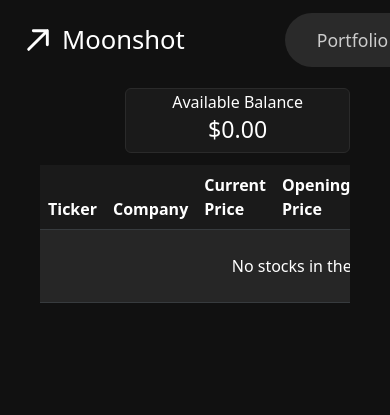
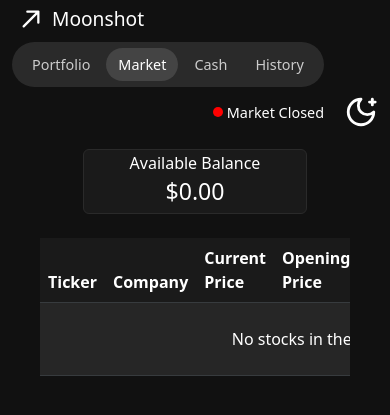
Before and after one commit to htphan9/IFT401-Team4-Capstone, a Flask app: page /market in a window 390 px wide. Shown: the top 415 px of the page. Run offline with Flask 3, Linux system fonts and the light colour scheme; the visitor is signed in with stand-in values (Sample User, id 1); data that the repository does not hold is empty.

Commit message:
refactor: responsive UI changes for navbar and headers, feat: added day toggles for market hours

```diff
--- a/app.py
+++ b/app.py
@@ -78,6 +78,13 @@ class MarketConfiguration(db.Model):
     id = db.Column(db.Integer, primary_key=True)
     open_time = db.Column(db.String(5), nullable=False, default='09:30')
     close_time = db.Column(db.String(5), nullable=False, default='16:00')
+    closed_monday    = db.Column(db.Boolean, nullable=False, default=False)
+    closed_tuesday   = db.Column(db.Boolean, nullable=False, default=False)
+    closed_wednesday = db.Column(db.Boolean, nullable=False, default=False)
+    closed_thursday  = db.Column(db.Boolean, nullable=False, default=False)
+    closed_friday    = db.Column(db.Boolean, nullable=False, default=False)
+    closed_saturday  = db.Column(db.Boolean, nullable=False, default=True)
+    closed_sunday    = db.Column(db.Boolean, nullable=False, default=True)
 
 # Transactions model
 class Transaction(db.Model):
@@ -119,9 +126,18 @@ class Portfolio(db.Model):
 def is_market_open():
     now = az_time()
 
-    # Market is closed on weekends (Saturday=5, Sunday=6)
-    if now.weekday() >= 5:
+    config = MarketConfiguration.query.first()
+    if not config:
         return False
+
+    weekday = now.weekday() # 0 = Monday, 6 = Sunday
+    if weekday == 0 and config.closed_monday: return False
+    if weekday == 1 and config.closed_tuesday: return False
+    if weekday == 2 and config.closed_wednesday: return False
+    if weekday == 3 and config.closed_thursday: return False
+    if weekday == 4 and config.closed_friday: return False
+    if weekday == 5 and config.closed_saturday: return False
+    if weekday == 6 and config.closed_sunday: return False
 
     # Check if today is a holiday
     today = now.date()
@@ -137,12 +153,6 @@ def is_market_open():
                 return False
         else:
             return False # All-day holiday
-
-
-    # Check market hours from the database
-    config = MarketConfiguration.query.first()
-    if not config:
-        return False
 
     open_parts = config.open_time.split(':')
     close_parts = config.close_time.split(':')
@@ -606,13 +616,34 @@ def update_market():
     open_time = request.form.get('open_time')
     close_time = request.form.get('close_time')
 
+    closed_monday = 'closed_monday' in request.form
+    closed_tuesday = 'closed_tuesday' in request.form
+    closed_wednesday = 'closed_wednesday' in request.form
+    closed_thursday = 'closed_thursday' in request.form
+    closed_friday = 'closed_friday' in request.form
+    closed_saturday = 'closed_saturday' in request.form
+    closed_sunday = 'closed_sunday' in request.form
+
     config = MarketConfiguration.query.first()
     if not config:
-        config = MarketConfiguration(open_time=open_time, close_time=close_time)
+        config = MarketConfiguration(
+            open_time=open_time, close_time=close_time,
+            closed_monday=closed_monday, closed_tuesday=closed_tuesday,
+            closed_wednesday=closed_wednesday, closed_thursday=closed_thursday,
+            closed_friday=closed_friday, closed_saturday=closed_saturday,
+            closed_sunday=closed_sunday
+        )
         db.session.add(config)
     else:
         config.open_time = open_time
         config.close_time = close_time
+        config.closed_monday = closed_monday
+        config.closed_tuesday = closed_tuesday
+        config.closed_wednesday = closed_wednesday
+        config.closed_thursday = closed_thursday
+        config.closed_friday = closed_friday
+        config.closed_saturday = closed_saturday
+        config.closed_sunday = closed_sunday
 
     # Log the change
     audit = AuditLog(
--- a/static/css/styles.css
+++ b/static/css/styles.css
@@ -56,12 +56,15 @@ body {
     top: 0;
     left: 0;
     right: 0;
-    height: 80px;
+    min-height: 80px;
     display: flex;
+    flex-wrap: wrap;
     align-items: center;
-    padding: 0 24px;
+    justify-content: space-between;
+    padding: 10px 24px;
     background-color: var(--bg-primary);
     z-index: 100;
+    gap: 15px;
 }
 
 .nav-pill-group {
@@ -71,7 +74,11 @@ body {
     border-radius: 50px;
     padding: 6px 8px;
     gap: 4px;
-    margin-left: 100px;
+    overflow-x: auto;
+    white-space: nowrap;
+}
+.nav-pill-group::-webkit-scrollbar {
+    display: none;
 }
 
 .nav-pill {
@@ -134,6 +141,41 @@ body {
 .avatar-dropdown a:hover {
     background-color: #3a3a3a;
     color: var(--text-primary);
+}
+
+/* Responsive Scaling for Top Nav on Smaller Screens */
+@media (max-width: 992px) {
+    .logo-area span {
+        font-size: 1.2rem;
+    }
+    .logo-area svg {
+        width: 22px;
+        height: 22px;
+    }
+
+    .nav-pill {
+        padding: 6px 12px;
+        font-size: 0.9rem;
+    }
+
+    .market-status {
+        font-size: 0.9rem;
+        margin-right: 8px;
+    }
+
+    .top-nav {
+        padding: 5px 12px;
+        gap: 8px;
+    }
+
+    .user-avatar svg {
+        width: 34px;
+        height: 34px;
+    }
+    .user-avatar {
+        width: 34px;
+        height: 34px;
+    }
 }
 
 .page-content {
--- a/templates/base.html
+++ b/templates/base.html
@@ -14,10 +14,13 @@
 
     {% if current_user.is_authenticated %}
     <div class="top-nav">
-        <a class="logo-area" href="/">
+        <div class="d-flex align-items-center flex-wrap gap-2 gap-lg-4">
+            <a class="logo-area m-0" href="/">
                 <!-- lucide.dev/icons/arrow-up-right -->
+                <a class="navbar-brand logo-area m-0" href="/">
                     <svg width="28" height="28" viewBox="0 0 24 24" fill="none" xmlns="http://www.w3.org/2000/svg">
-                <path d="M4 20L20 4M20 4H8M20 4V16" stroke="white" stroke-width="2.5" stroke-linecap="round" stroke-linejoin="round"/>
+                        <path d="M4 20L20 4M20 4H8M20 4V16" stroke="white" stroke-width="2.5" stroke-linecap="round"
+                            stroke-linejoin="round" />
                     </svg>
                     <span>Moonshot</span>
                 </a>
@@ -31,21 +34,27 @@
                     <a href="/admin" class="nav-pill {% if active_page == 'admin' %}active{% endif %}">Admin</a>
                     {% endif %}
                 </div>
+        </div>
 
+        <div class="d-flex align-items-center mb-2 mb-lg-0 pb-1 pb-lg-0 ms-auto">
             <span class="market-status-dot" style="background:{{ 'green' if is_open else 'red' }};"></span>
-        <span class="market-status">{{ "Market Open" if is_open else "Market Closed" }}</span>
+            <span class="market-status text-nowrap">{{ "Market Open" if is_open else "Market Closed"}}</span>
 
-        <div class="avatar-wrapper">
+            <div class="avatar-wrapper ms-2">
                 <div class="user-avatar" onclick="toggleDropdown()">
                     <!-- lucide.dev/icons/moon -->
                     <svg width="44" height="44" viewBox="0 0 24 24" fill="none" xmlns="http://www.w3.org/2000/svg">
-                    <path d="M12 3a6 6 0 0 0 9 9 9 9 0 1 1-9-9Z" stroke="white" stroke-width="2" stroke-linecap="round" stroke-linejoin="round"/>
-                    <path d="M20 3v4" stroke="white" stroke-width="2" stroke-linecap="round" stroke-linejoin="round"/>
-                    <path d="M22 5h-4" stroke="white" stroke-width="2" stroke-linecap="round" stroke-linejoin="round"/>
+                        <path d="M12 3a6 6 0 0 0 9 9 9 9 0 1 1-9-9Z" stroke="white" stroke-width="2"
+                            stroke-linecap="round" stroke-linejoin="round" />
+                        <path d="M20 3v4" stroke="white" stroke-width="2" stroke-linecap="round"
+                            stroke-linejoin="round" />
+                        <path d="M22 5h-4" stroke="white" stroke-width="2" stroke-linecap="round"
+                            stroke-linejoin="round" />
                     </svg>
                 </div>
                 <div class="avatar-dropdown" id="avatarDropdown">
                     <a href="/logout">Logout</a>
+                </div>
             </div>
         </div>
     </div>
--- a/templates/market.html
+++ b/templates/market.html
@@ -10,11 +10,14 @@
 {% block content %}
 {% if current_user.is_authenticated %}
 
-<div class="d-flex w-100 mb-4 align-items-center position-relative">
-    <h1 class="mx-auto text-center col-8">Market</h1>
+<div class="d-flex flex-column flex-lg-row w-100 mb-4 align-items-center justify-content-lg-between gap-3 position-relative">
+    <!-- Spacer to help center the title exactly in the middle on wide screens -->
+    <div class="d-none d-lg-block" style="min-width: 200px;"></div>
+
+    <h1 class="text-center mb-0">Market</h1>
 
     <!-- Available Balance from cash.html -->
-    <div class="position-absolute end-0 card bg-dark border-secondary text-center" style="min-width: 200px;">
+    <div class="card bg-dark border-secondary text-center" style="min-width: 200px;">
         <div class="card-body py-2">
             <h6 class="card-subtitle mb-1">Available Balance</h6>
             <h3 class="card-title mb-0" id="user-balance" data-balance="{{ account.balance if account else 0 }}">
```
Also changed, not shown: templates/admin.html (+40 -5 lines), templates/home.html (+6 -3 lines). Lines whose indentation alone changed are shown as unchanged.
